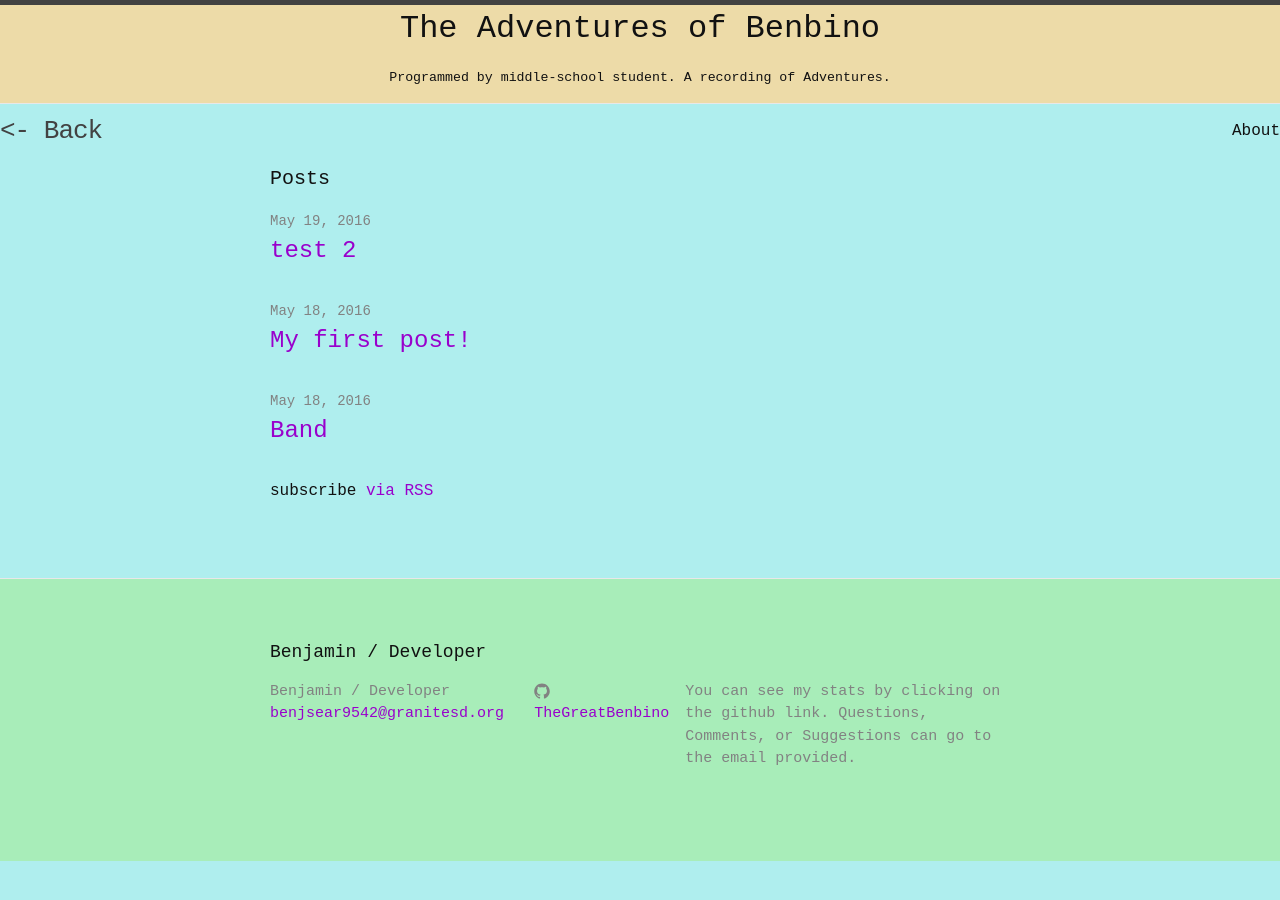
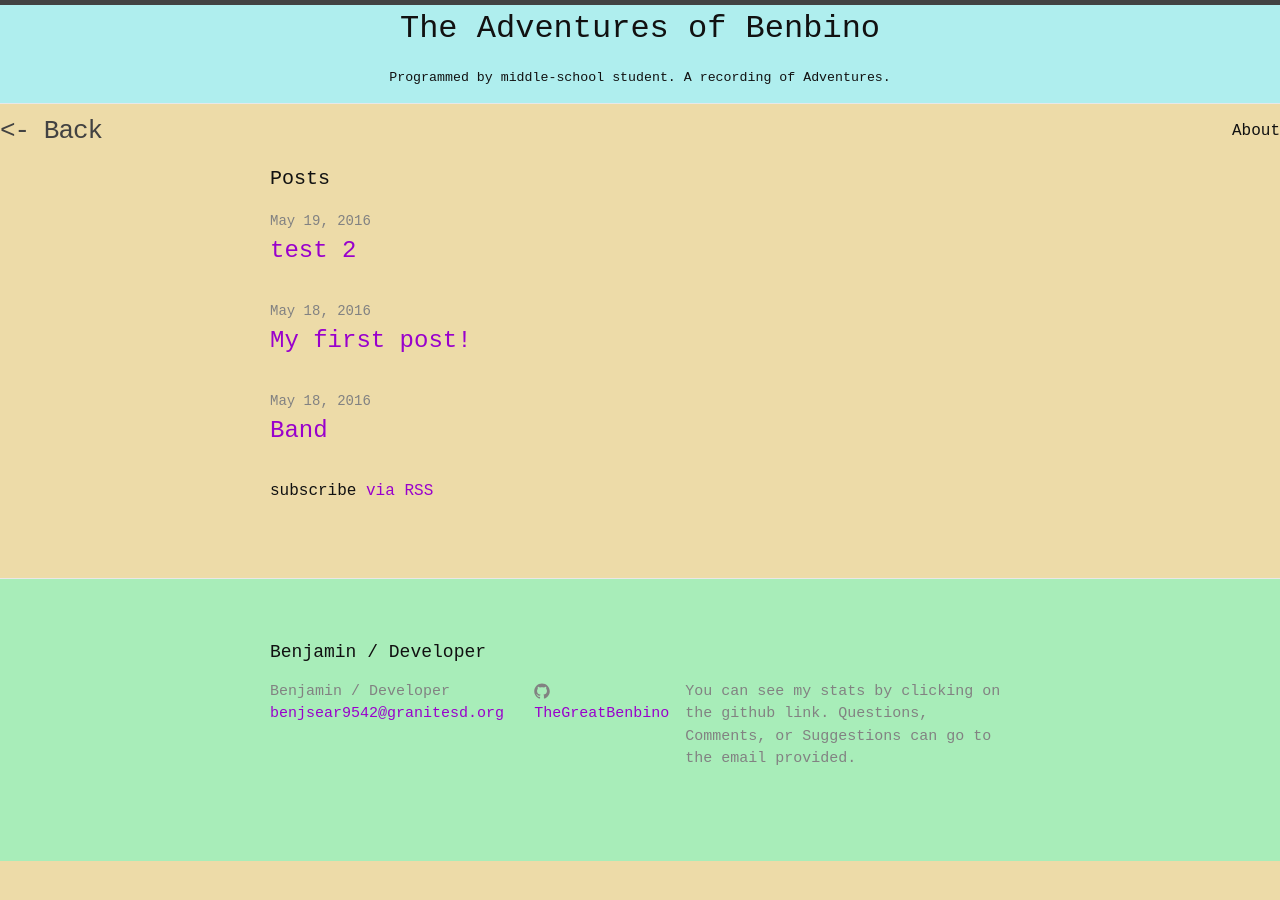
Before and after one commit to TheGreatBenbino/TheGreatBenbino.github.io, a Jekyll site: the page built from index.html, in a window 1280 px wide. Built offline with Jekyll 4.4.1, drawn with Linux system fonts in a browser that asks for light colours.

Commit message:
switched header and main background colors

```diff
--- a/_includes/header.html
+++ b/_includes/header.html
@@ -1,4 +1,4 @@
-<header class="site-header" style="background-color: #EDDBA8;">
+<header class="site-header" style="background-color: #AFEEEE;">
 
     <h1>
       <center>{{ site.title }}</center>
--- a/css/main.scss
+++ b/css/main.scss
@@ -15,7 +15,7 @@ $base-line-height: 1.5;
 $spacing-unit:     30px;
 
 $text-color:       #111;
-$background-color: #AFEEEE;
+$background-color: #EDDBA8;
 $brand-color:      #9900cc;
 
 
```
